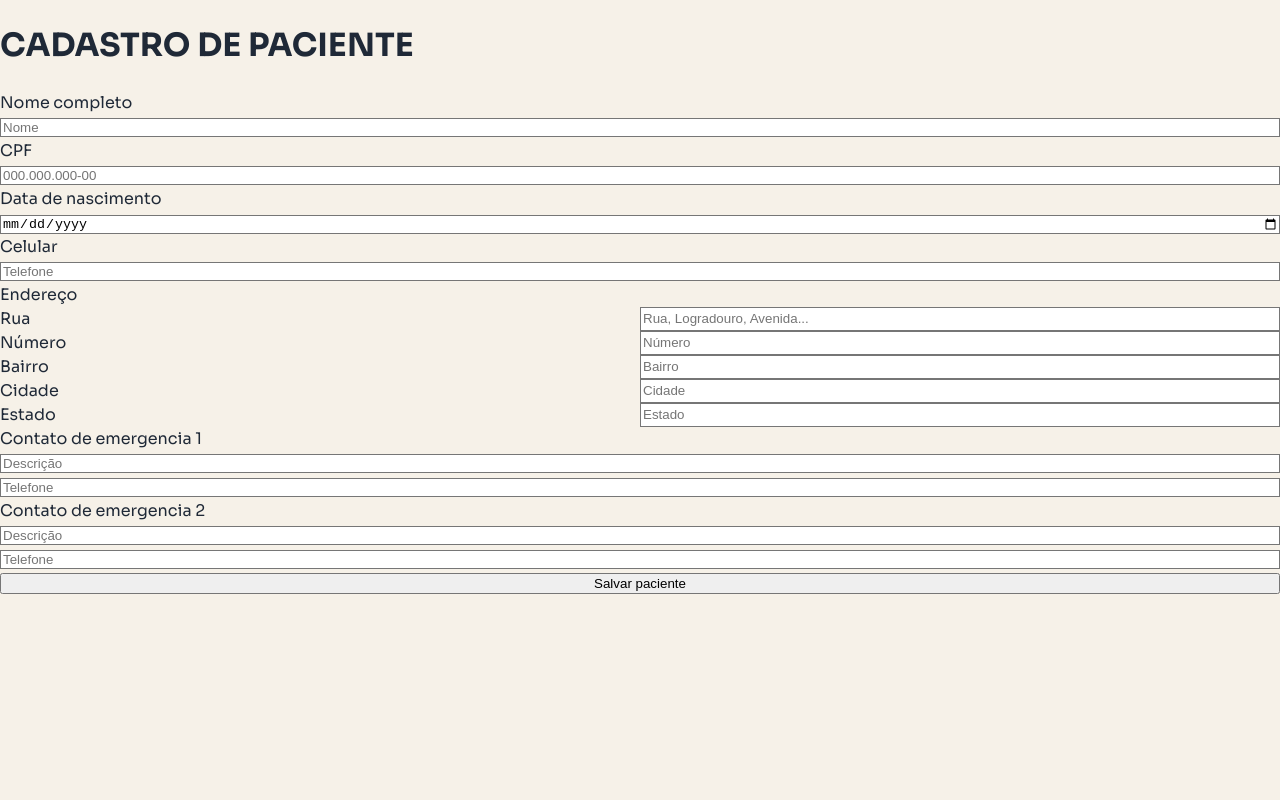
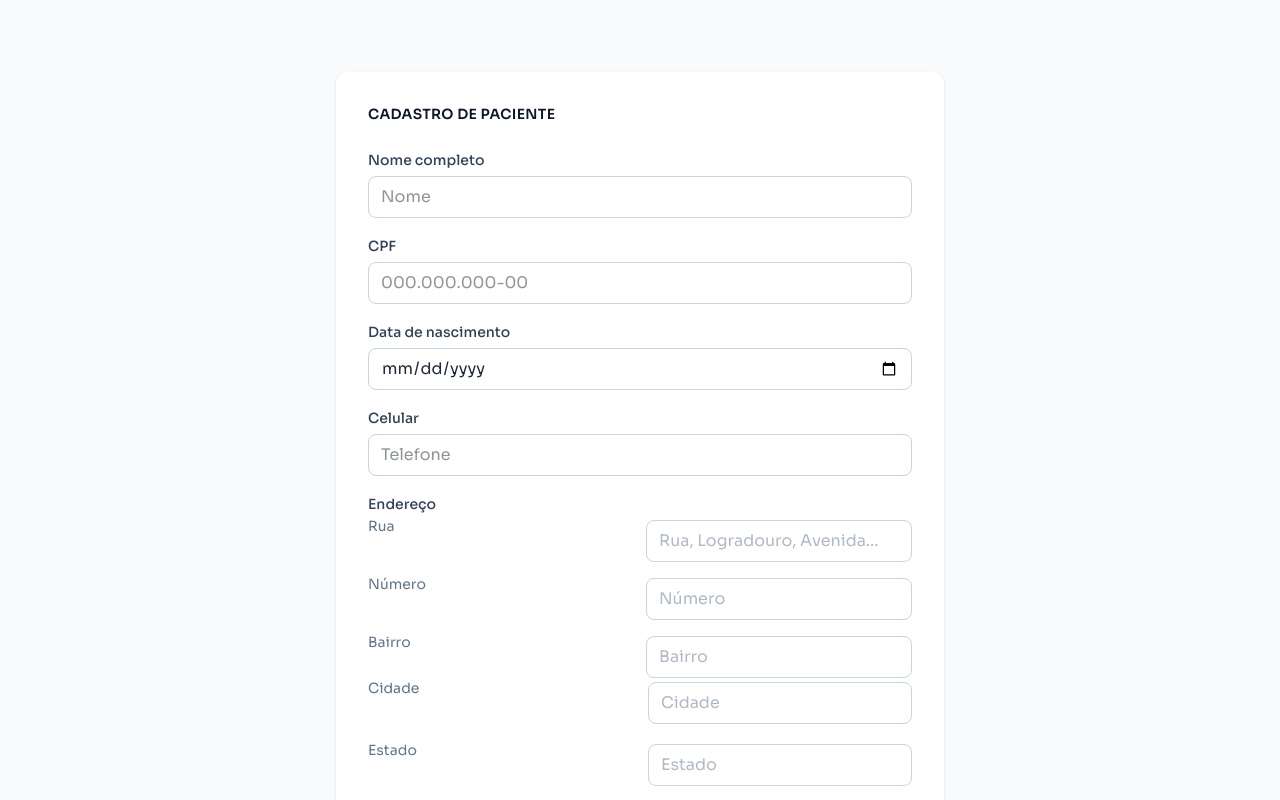
Before and after one commit to H3nr1qu3-H3rrm4nn/psi-docs, a React (Vite) app: page / in a window 1280 px wide. Shown: the top 800 px of the page. Built offline with nearby package versions, Linux system fonts and the light colour scheme.

Commit message:
tailwind importado corretamente

```diff
--- a/package.json
+++ b/package.json
@@ -10,6 +10,7 @@
     "preview": "vite preview"
   },
   "dependencies": {
+    "chatgpt-cli": "^1.3.1",
     "react": "^19.2.0",
     "react-dom": "^19.2.0"
   },
--- a/postcss.config.js
+++ b/postcss.config.js
@@ -1,6 +1,6 @@
 export default {
   plugins: {
     "@tailwindcss/postcss": {},
-    autoprefixer: {}
-  }
+    autoprefixer: {},
+  },
 };
--- a/src/pages/PatientView.jsx
+++ b/src/pages/PatientView.jsx
@@ -1,7 +1,8 @@
 export default function PatientView() {
   return (
-    <div className="min-h-screen bg-slate-50 p-4">
-      <div className="mx-auto w-full max-w-md">
+    <div className="min-h-screen bg-slate-50 px-4 py-6 sm:px-8 sm:py-10">
+      <div className="mx-auto w-full max-w-2xl px-4 py-8 sm:px-6 lg:px-8">
+        <div className="rounded-xl bg-white p-6 shadow-sm sm:p-8">
           <header className="mb-6">
             <h1 className="text-sm font-semibold uppercase tracking-wide text-slate-900">
               Cadastro de paciente
@@ -62,8 +63,8 @@ export default function PatientView() {
               <label className="text-sm font-medium text-slate-700">
                 Endereço
               </label>
-              <div className="grid grid-cols-2 gap-3 text-slate-500">
-                <label className="text-xs">
+                <div className="grid grid-cols-2 gap-3 text-slate-500 text-sm">
+                  <label>
                     Rua
                   </label>
                   <input
@@ -72,7 +73,7 @@ export default function PatientView() {
                     placeholder="Rua, Logradouro, Avenida..."
                     className="mt-1 w-full rounded-lg border border-slate-300 px-3 py-2 text-base outline-none focus:ring-2 focus:ring-slate-400"
                   />
-                <label className="text-xs">
+                  <label>
                     Número
                   </label>
                   <input
@@ -81,18 +82,18 @@ export default function PatientView() {
                     placeholder="Número"
                     className="mt-1 w-full rounded-lg border border-slate-300 px-3 py-2 text-base outline-none focus:ring-2 focus:ring-slate-400"
                   />
-                <label className="text-xs">
+                  <label>
                     Bairro
                   </label>
                   <input
                     type="text"
-                  inputMode="numeric"
+                    inputMode="text"
                     placeholder="Bairro"
                     className="mt-1 w-full rounded-lg border border-slate-300 px-3 py-2 text-base outline-none focus:ring-2 focus:ring-slate-400"
                   />
                 </div>
-              <div className="grid grid-cols-2 gap-4 text-slate-500">
-                <label className="text-xs">
+                <div className="grid grid-cols-2 gap-4 text-slate-500 text-sm">
+                  <label>
                     Cidade
                   </label>
                   <input
@@ -101,7 +102,7 @@ export default function PatientView() {
                     placeholder="Cidade"
                     className="mt-1 w-full rounded-lg border border-slate-300 px-3 py-2 text-base outline-none focus:ring-2 focus:ring-slate-400"
                   />
-                <label className="text-xs">
+                  <label>
                     Estado
                   </label>
                   <input
@@ -116,7 +117,7 @@ export default function PatientView() {
 
             <div>
               <label className="text-sm font-medium text-slate-700">
-              Contato de emergencia 1
+                Contato de Emergência 1
               </label>
               <input
                 type="text"
@@ -135,7 +136,7 @@ export default function PatientView() {
 
             <div>
               <label className="text-sm font-medium text-slate-700">
-              Contato de emergencia 2
+                Contato de Emergência 2
               </label>
               <input
                 type="text"
@@ -161,5 +162,6 @@ export default function PatientView() {
           </form>
         </div>
       </div>
+    </div>
   )
 }
--- a/src/styles/globals.css
+++ b/src/styles/globals.css
@@ -1,3 +1 @@
-@tailwind base;
-@tailwind components;
-@tailwind utilities;
+@import "tailwindcss";
```
Also changed, not shown: 1 other file (tests, documents, lock files or other folders). Lines whose indentation alone changed are shown as unchanged.
